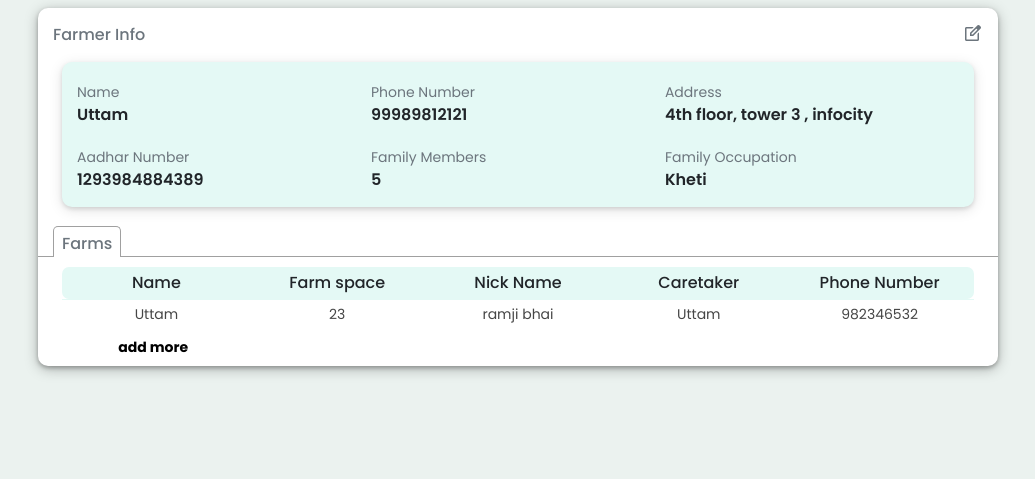
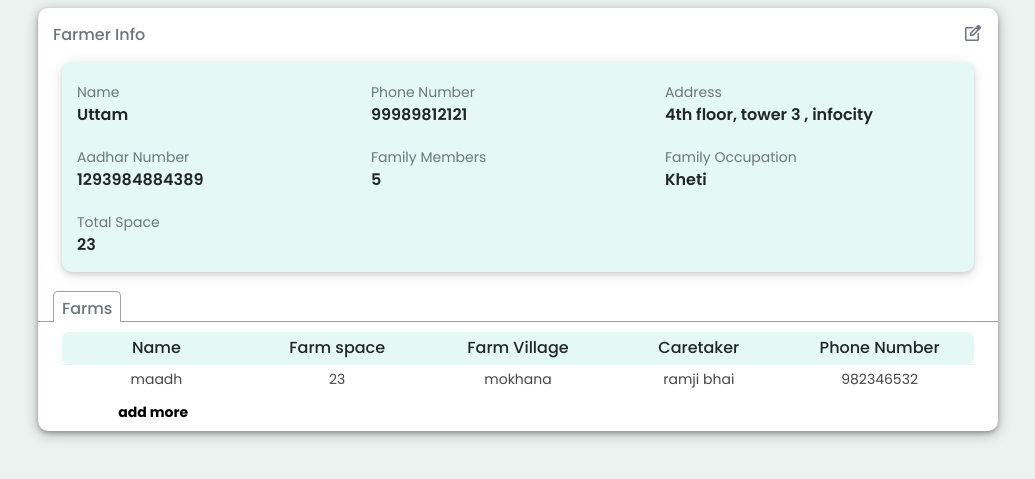
Before and after one commit to uttampagda/Agreetech, a Django app: a page that uses templates/forms/farmer_details.html in a window 1280 px wide. Shown: the part 142-621 px from the top of the page, without its empty margins (122-1157 px from the left). Run offline with Django 4.2, Linux system fonts and the light colour scheme; data comes from the database, SQL or seed files in the repository.

Commit message:
add total space of farm

```diff
--- a/adminaccess/views.py
+++ b/adminaccess/views.py
@@ -122,9 +122,13 @@ def farmer_details(request, farmer_id):
     else:
         farm_info = Farm_info.objects.filter(farmer_id=farmer_id)
         farmer_info = Farmer.objects.filter(id=farmer_id)[0]
+        total_farm_space = 0
+        for farm in farm_info:
+            total_farm_space += farm.farm_space
         data = {'farmer_id': farmer_id,
                 'farm_info': farm_info,
                 'farmer_info': farmer_info,
+                'total_farm_space':total_farm_space,
                 }
         request.session['farmer_id'] = farmer_id
         return render(request, 'forms/farmer_details.html', data)
--- a/templates/forms/farmer_details.html
+++ b/templates/forms/farmer_details.html
@@ -5,7 +5,8 @@
     <a href="{% url 'farmers' %}" class="material-symbols-outlined back_btn_4">arrow_back_ios</a>
     <a href="{% url 'farmers' %}" class="back_btn_4">Back To Farmers</a>
   </div>
-  {% comment %} <div class="back_btn">
+  {% comment %}
+  <div class="back_btn">
     <button class="back_btn_1">
       <a class="back_btn_2" href="{% url 'farmers' %}">
         <span class="material-symbols-outlined back_btn_2">
@@ -13,7 +14,8 @@
         </span>
         Back To Farmers</a>
     </button>
-  </div> {% endcomment %}
+  </div>
+  {% endcomment %}
   <div class="main_box">
     <div class="d-flex justify-content-between">
       <div class="farmer_info_title text-muted">Farmer Info</div>
@@ -46,6 +48,10 @@
         <div class="text-muted farmer_info_title_1">Family Occupation</div>
         <div class="farmer_details_1">{{farmer_info.family_occupation}}</div>
       </div>
+      <div class="farmer_info_details_1">
+        <div class="text-muted farmer_info_title_1">Total Space</div>
+        <div class="farmer_details_1">{{total_farm_space}}</div>
+      </div>
     </div>
 
     <div class="farmer_info_title_page text-muted">
@@ -56,16 +62,16 @@
         <div class="d-flex justify-content-evenly p-1 page_table_1">
           <div class="table_one_content">Name</div>
           <div class="table_one_content">Farm space</div>
-          <div class="table_one_content">Nick Name</div>
+          <div class="table_one_content">Farm Village</div>
           <div class="table_one_content">Caretaker</div>
           <div class="table_one_content">Phone Number</div>
         </div>
         {% for farm in farm_info %}
         <a class="d-flex justify-content-evenly p-1 farm_information" href="{% url 'farm_info' farm_id=farm.id%}">
-          <div class="table_one_content_1">{{farm.farmer_id.name}}</div>
+          <div class="table_one_content_1">{{farm.farm_nick_name}}</div>
           <div class="table_one_content_1">{{farm.farm_space}}</div>
+          <div class="table_one_content_1">{{farm.farm_village}}</div>
           <div class="table_one_content_1">{{farm.caretaker}}</div>
-          <div class="table_one_content_1">{{farm.farmer_id.name}}</div>
           <div class="table_one_content_1">{{farm.caretaker_phone_number}}</div>
         </a>
         {% endfor %}
```
